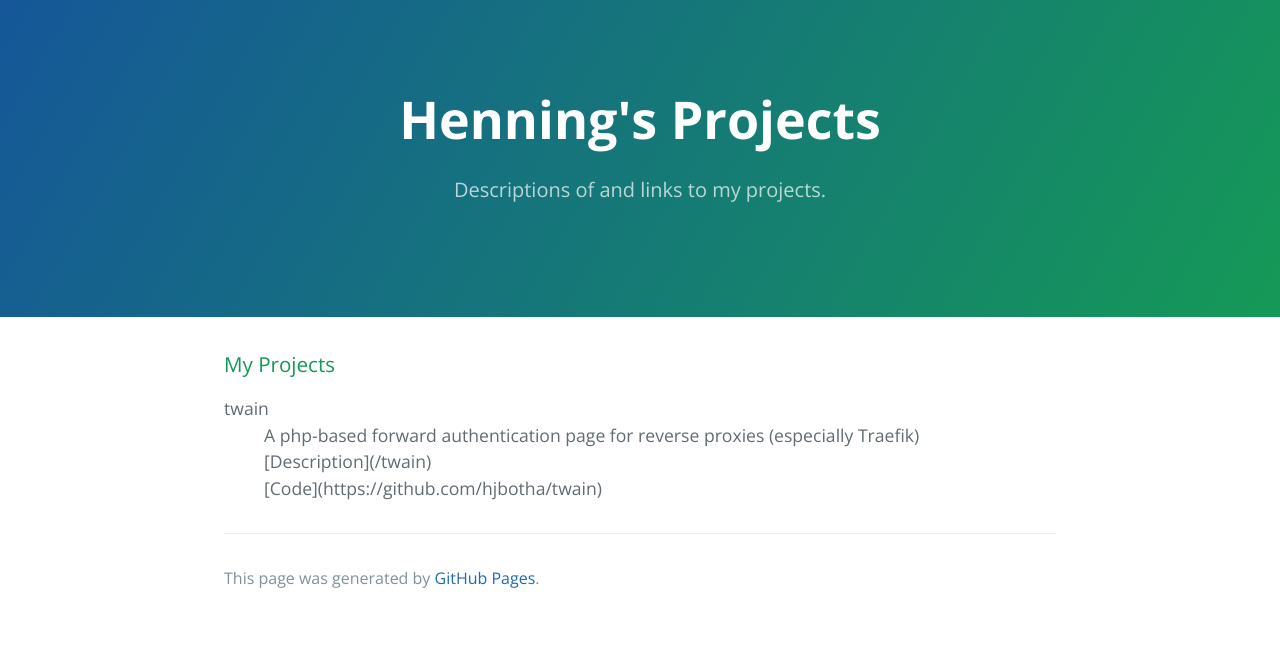
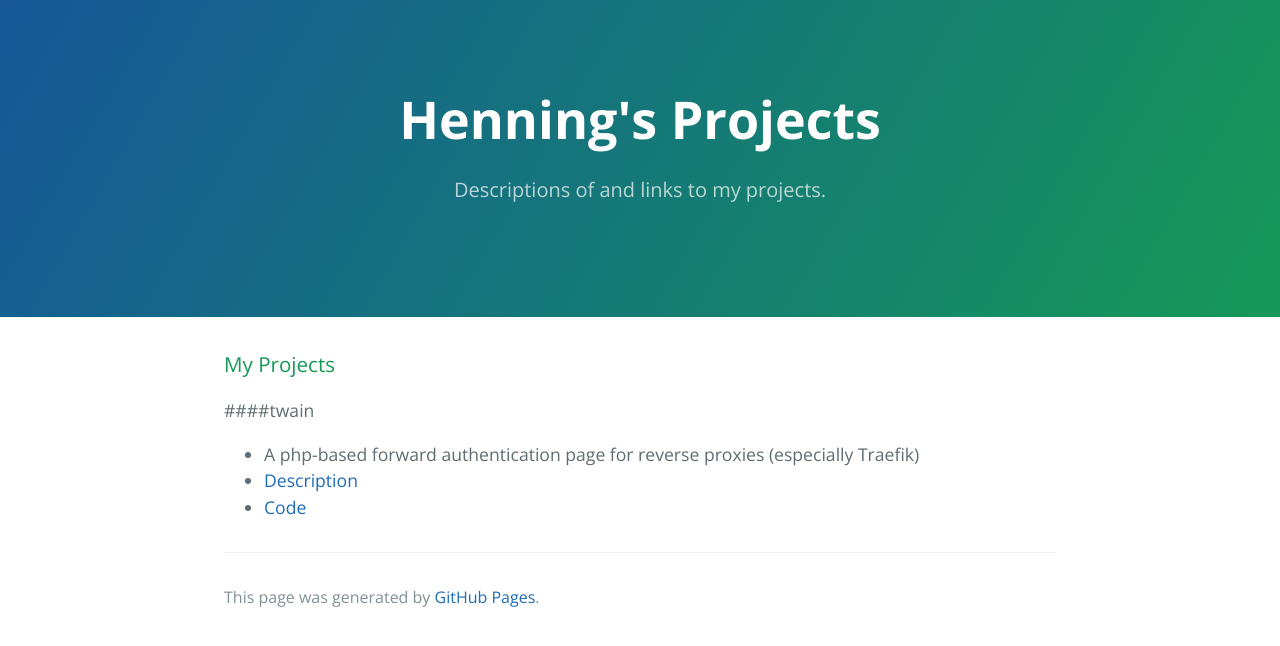
Before and after one commit to hjbotha/hjbotha.github.io, a Jekyll site: the page built from index.md, in a window 1280 px wide. Shown: the top 646 px of the page. Built offline with Jekyll 4.4.1, drawn with Linux system fonts in a browser that asks for light colours; our own code applies the rules of GitHub Pages for plain Markdown files; part of the change alters nothing that is shown.

Commit message:
refine index layout

```diff
--- a/index.md
+++ b/index.md
@@ -1,9 +1,7 @@
 
 ### [](#header-1)My Projects
 
-<d1>
-<dt>twain</dt>
-<dd> A php-based forward authentication page for reverse proxies (especially Traefik)</dd>
-<dd>[Description](/twain)</dd>
-<dd>[Code](https://github.com/hjbotha/twain)</dd>
-</d1>
+####twain
+* A php-based forward authentication page for reverse proxies (especially Traefik)
+* [Description](/twain)
+* [Code](https://github.com/hjbotha/twain)
```
